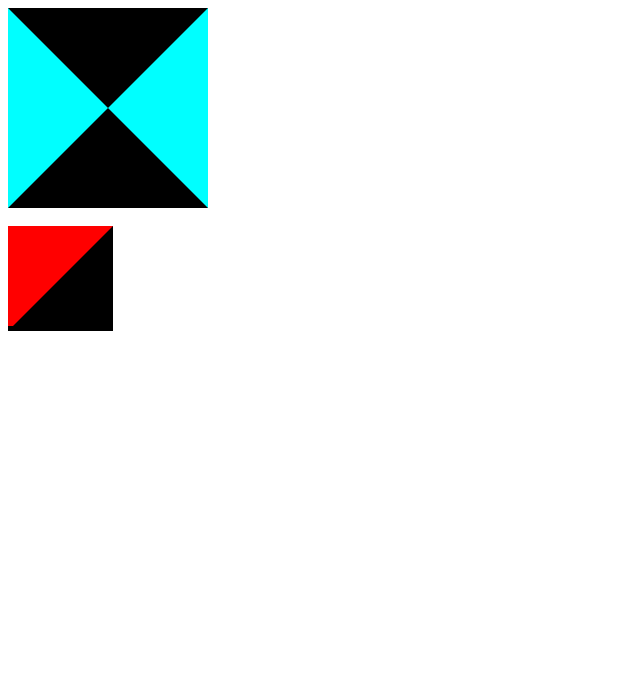
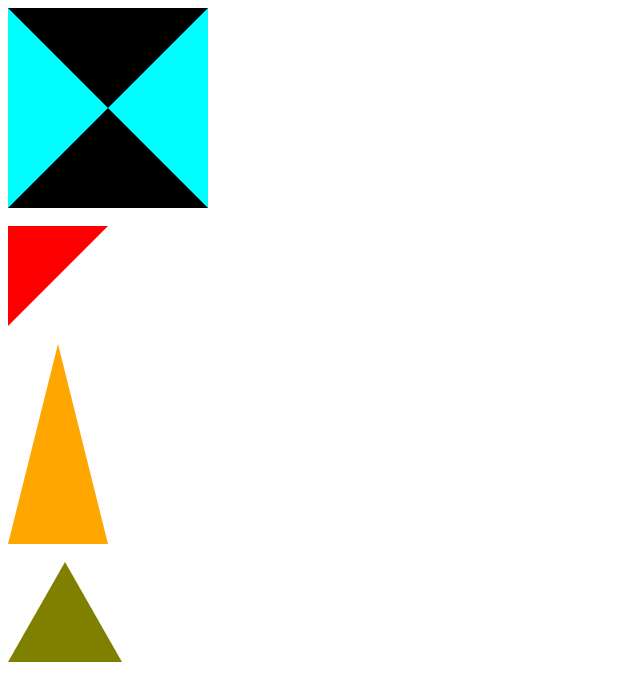
Before and after one commit to znxkznxk1030/css-factory, a plain HTML site: page css-battle/triangle.html in a window 1280 px wide. Shown: the whole page, without its empty margins (0-640 px from the left). Drawn offline with Linux system fonts and the light colour scheme.

Commit message:
add equilateral triangle

```diff
--- a/css-battle/triangle.html
+++ b/css-battle/triangle.html
@@ -18,13 +18,30 @@
       }
 
       .right-triangle {
-        width: 5px;
-        height: 5px;
-        background-color: black;
+        width: 0px;
+        height: 0px;
+        background-color: transparent;
         border-top: 100px solid red;
         border-right: 100px solid transparent;
         border-left: 0px;
         border-bottom: 0px;
+      }
+
+      .isosceles-triangle {
+        width: 0px;
+        height: 0px;
+        border-right: 50px solid transparent;
+        border-left: 50px solid transparent;
+        border-bottom: 200px solid orange;
+      }
+
+
+      .equilateral-triangle {
+        width: 0px;
+        height: 0px;
+        border-right: 57.73502px solid transparent;
+        border-left: 57.73502px solid transparent;
+        border-bottom: 100px solid olive;
       }
     </style>
   </head>
@@ -32,6 +49,10 @@
     <div class="triangle"></div>
     <br>
     <div class="right-triangle"></div>
+    <br>
+    <div class="isosceles-triangle"></div>
+    <br>
+    <div class="equilateral-triangle"></div>
   </body>
 
 </html>
```
